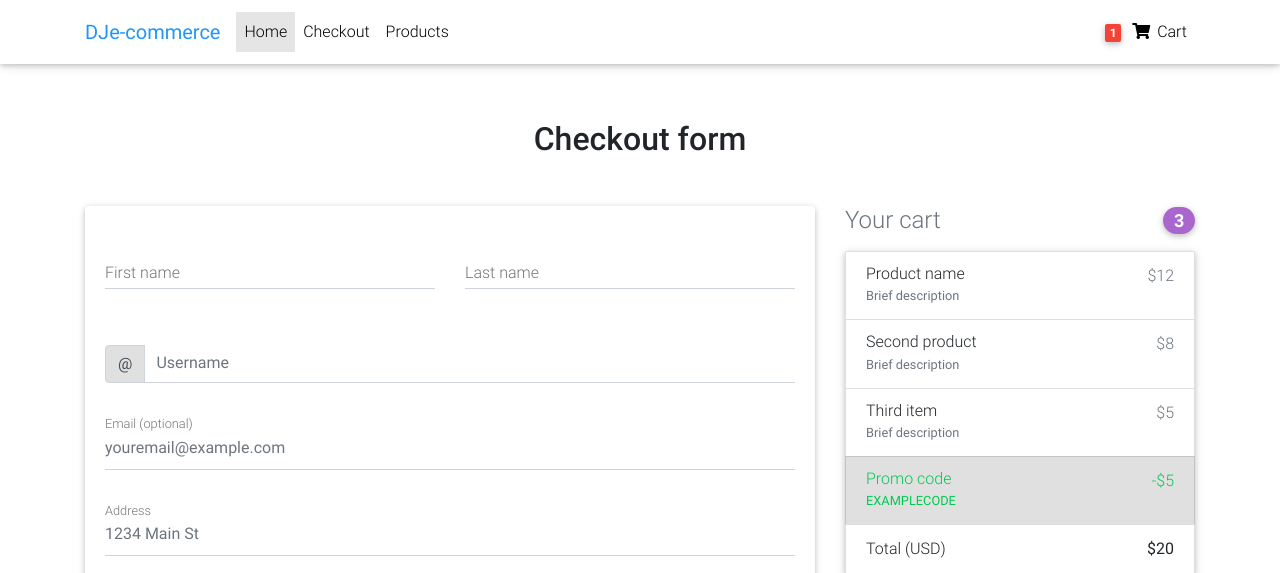
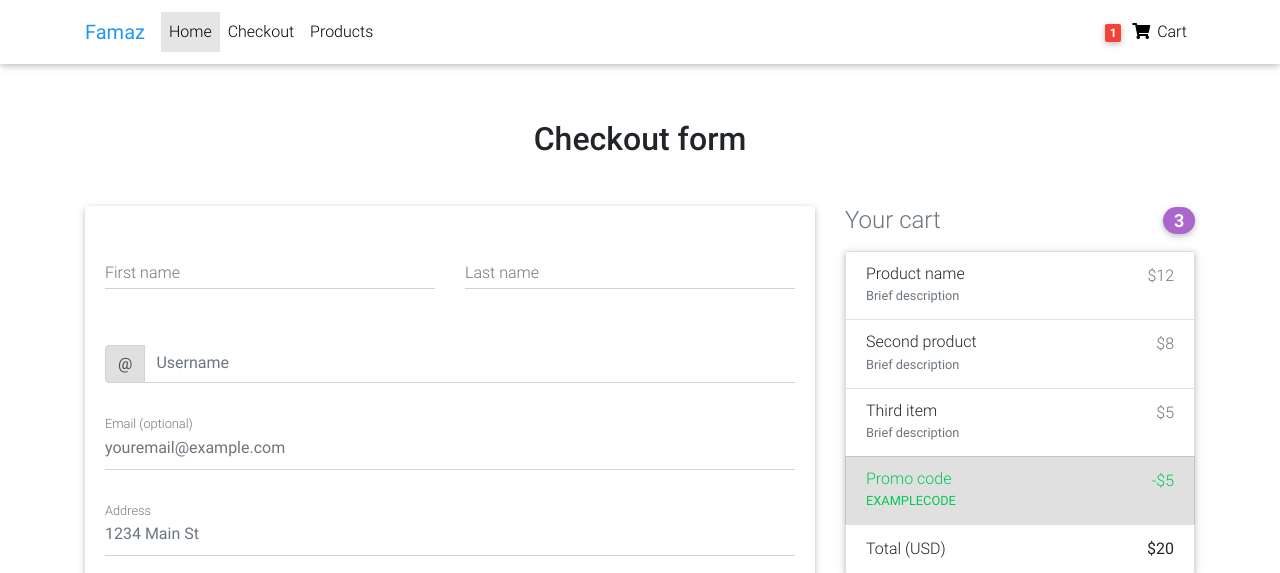
Before and after one commit to Bakijazzman/Famaz-MVP, a Django app: template famaz/core/templates/core/checkout.html in a window 1280 px wide. Shown: the top 573 px of the page. Run offline with Django 4.2, Linux system fonts and the light colour scheme; the template is opened without the code that fills it, so the values that code supplies are empty; some libraries are stand-ins or nearby versions.

Commit message:
fixed the templates

```diff
--- a/famaz/core/templates/core/navbar.html
+++ b/famaz/core/templates/core/navbar.html
@@ -3,7 +3,7 @@
 
       <!-- Brand -->
       <a class="navbar-brand waves-effect" href="/">
-        <strong class="blue-text">DJe-commerce</strong>
+        <strong class="blue-text">Famaz</strong>
       </a>
 
       <!-- Collapse -->
--- a/famaz/core/templates/core/products.html
+++ b/famaz/core/templates/core/products.html
@@ -1,4 +1,4 @@
-{% extends "base.html" %}
+{% extends "core/base.html" %}
 
 {% block content %}
 
```
